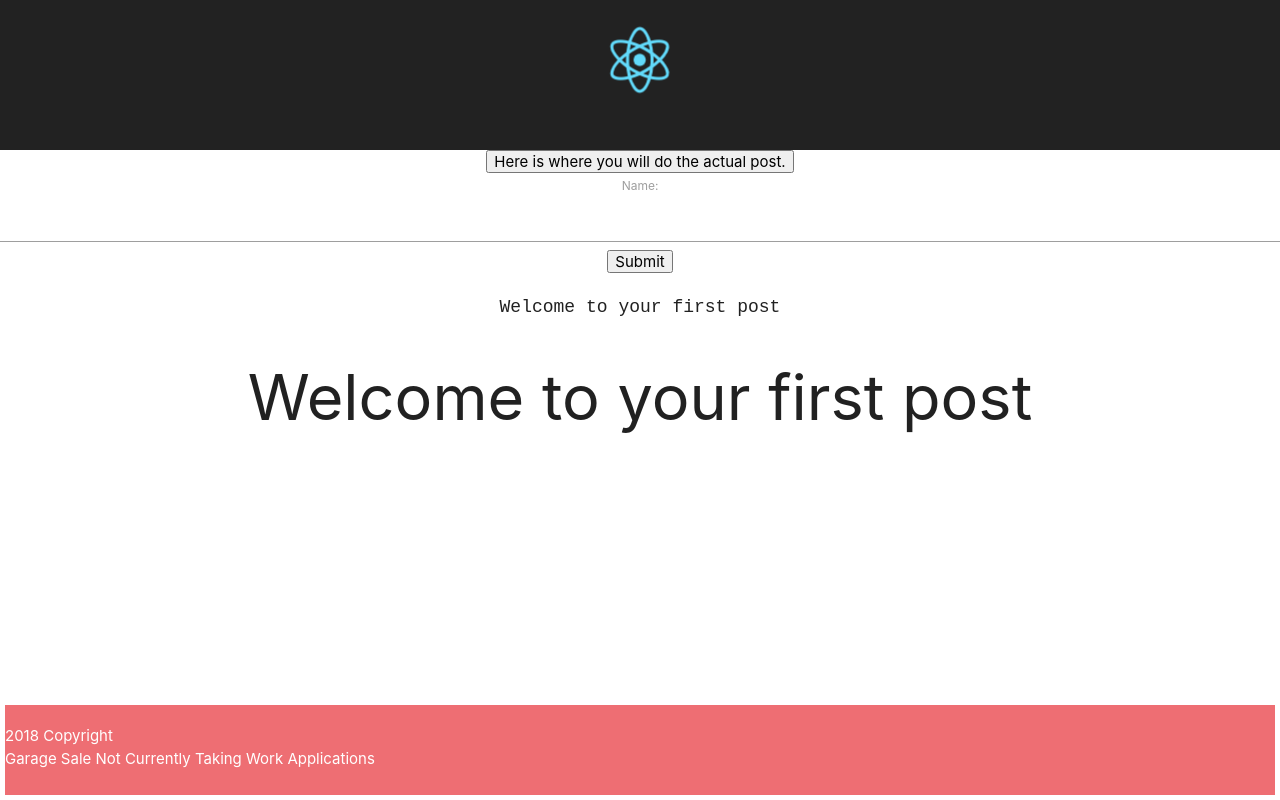
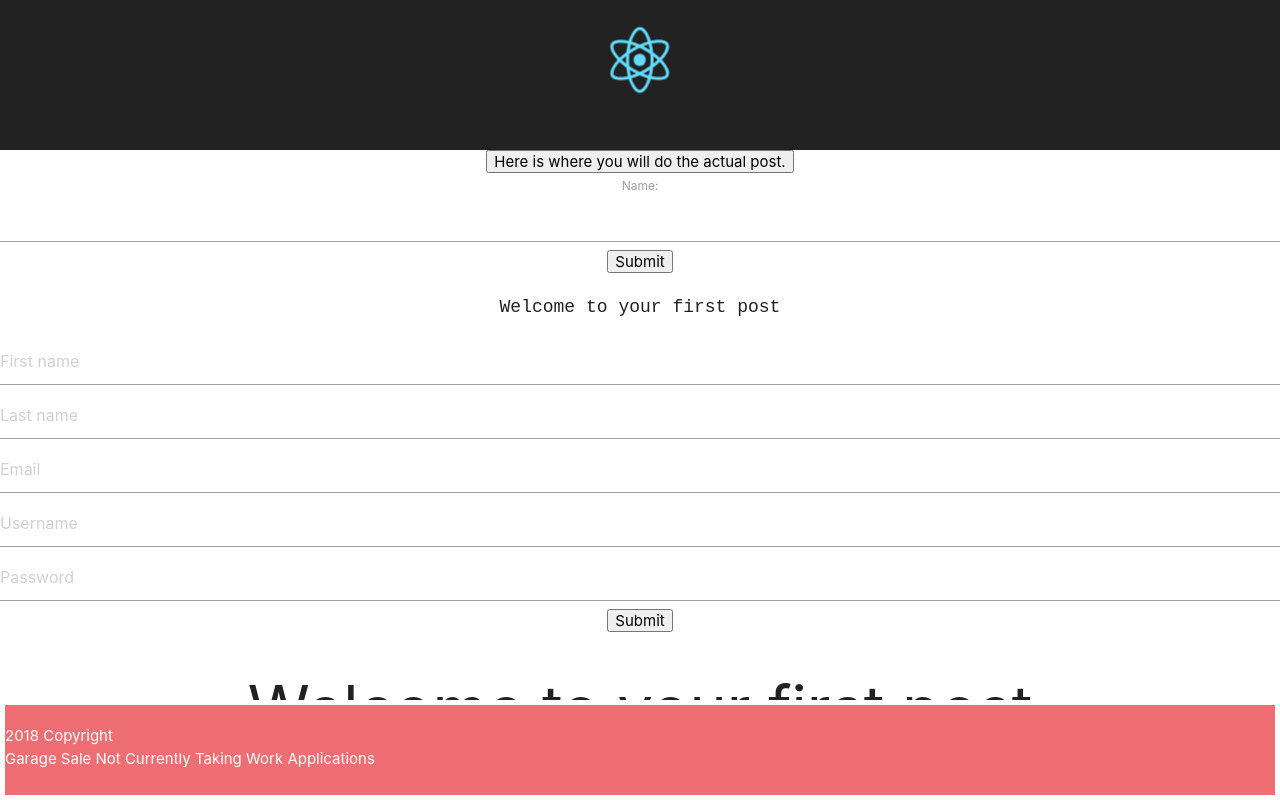
Before and after one commit to maxsmoke/GarageGo, a React (Create React App) app in the folder garage-go/: page /PostGarageSale in a window 1280 px wide. Built offline with nearby package versions, Linux system fonts and the light colour scheme.

Commit message:
formProgress

```diff
--- /dev/null
+++ b/garage-go/src/Component/Form.js
@@ -0,0 +1,79 @@
+import React from 'react';
+
+
+export default class Form extends React.Component {
+
+    state ={
+        firstName: '',
+        lastName: '',
+        username: '',
+        email: '',
+        password: '',
+
+    };
+
+change = e => {
+    this.setState({
+        [e.target.name]: e.target.value
+    });
+};
+
+onSubmit = e => {
+    e.preventDefault();
+    console.log(this.state);
+    //see the value of what is submitted.
+}
+
+
+
+render () {
+return(
+    <form>
+        <input placeholder="First name"
+        value={this.state.FirstName}
+         onChange={e => this.setState({ firstName: e.target.value})}
+          />
+        <br />
+        <input placeholder="Last name"
+        value={this.state.FirstName}
+         onChange={e => this.setState({ lastName: e.target.value})}
+          />
+        <br />
+        <input placeholder="Email"
+        value={this.state.FirstName}
+         onChange={e => this.setState({ email: e.target.value})}
+          />
+        <br />
+        <input placeholder="Username"
+        value={this.state.FirstName}
+        onChange={e => this.setState({ Username: e.target.value})}
+         />
+        <br />
+        <input placeholder="Password"
+        value={this.state.FirstName}
+         onChange={e => this.setState({ Password: e.target.value})}
+          />
+
+
+<button onClick={e => this.onSubmit(e)}>Submit</button>
+
+        </form>
+
+
+
+
+
+
+
+);
+}
+}
+
+
+
+
+
+
+// min 10 I am on.
+// https://www.youtube.com/watch?v=qH4pJISKeoI
+// link above in case I forget how to do this again.
--- a/garage-go/src/Pages/PostGarageSale.js
+++ b/garage-go/src/Pages/PostGarageSale.js
@@ -6,7 +6,9 @@ import Footer from '../Component/Footer.js';
 //import GuestButton..
 import PostItems from '../Component/PostItems.js';
 
-
+//my form start
+import Form from '../Component/Form.js';
+//my from start
 
 class PostGarageSale extends Component {
     state = {
@@ -28,7 +30,14 @@ class PostGarageSale extends Component {
         <Header/>
         <PostItems click={this.postSale} desc={this.state.current}/>
         {/* deleted this header code because I now have header.js */}
+
+
+
+
         <form>
+
+
+
   <label>
     Name:
     <input type="text" name="name" />
@@ -43,8 +52,10 @@ class PostGarageSale extends Component {
           <p className="App-intro">
             <code>Welcome to your first post</code>
           </p>
+  <Form />
+        <h1>Welcome to your first post</h1>
 
-        <h1>Welcome to your first post</h1>
+          <p> run run run </p>
 
 
 
```
